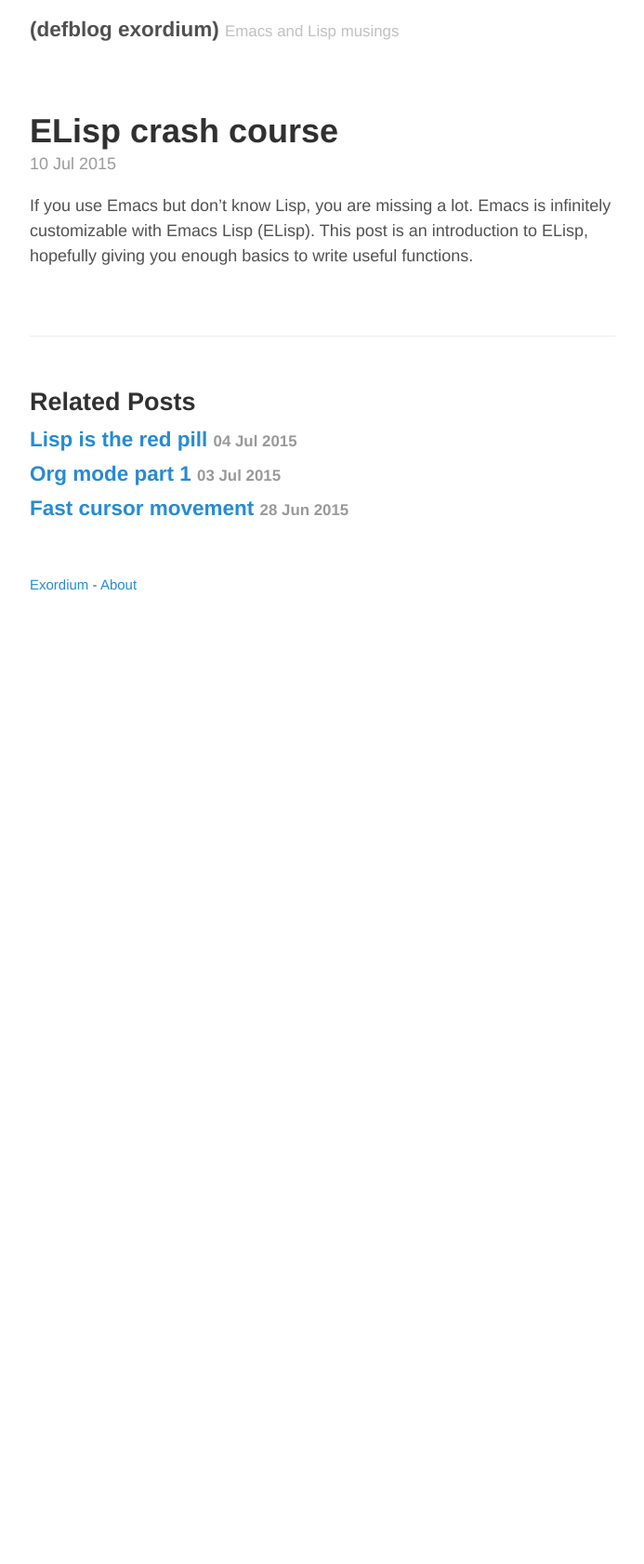
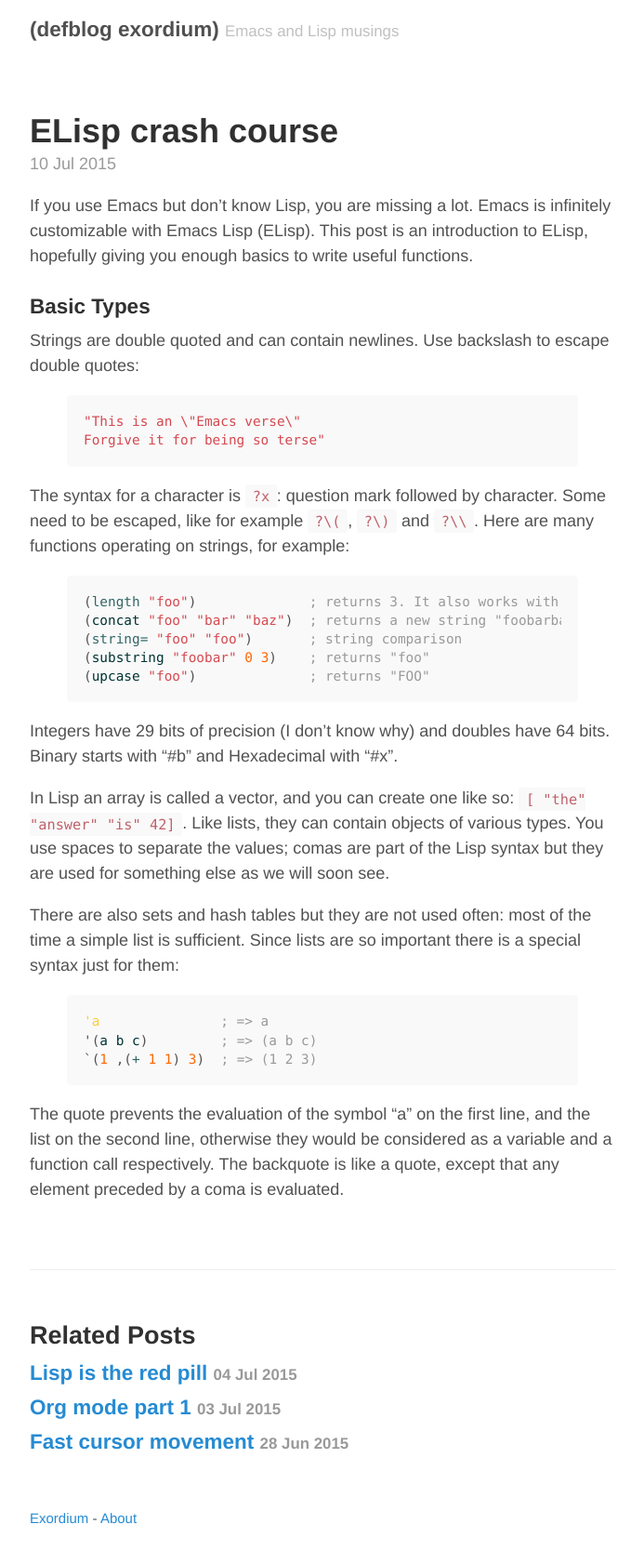
Before and after one commit to philippe-grenet/philippe-grenet.github.io, a Jekyll site: the page built from _posts/2015-07-10-lisp-part-2.md, in a window 1280 px wide. Shown: the whole page at 93% size, without its empty margins (293-986 px from the left). Built offline with Jekyll 4.4.1, drawn with Linux system fonts in a browser that asks for light colours; before the commit the page ends 900 px from its top, so only the background shows below that.

Commit message:
debugging publish take 2

```diff
--- a/_posts/2015-07-10-lisp-part-2.md
+++ b/_posts/2015-07-10-lisp-part-2.md
@@ -7,3 +7,48 @@ date: 2015-07-10
 If you use Emacs but don't know Lisp, you are missing a lot. Emacs is
 infinitely customizable with Emacs Lisp (ELisp). This post is an introduction
 to ELisp, hopefully giving you enough basics to write useful functions.
+
+### Basic Types
+
+Strings are double quoted and can contain newlines. Use backslash to escape
+double quotes:
+
+{% highlight lisp %}
+"This is an \"Emacs verse\"
+Forgive it for being so terse"
+{% endhighlight %}
+
+The syntax for a character is `?x`: question mark followed by character. Some
+need to be escaped, like for example `?\(`, `?\)` and `?\\`. Here are many
+functions operating on strings, for example:
+
+{% highlight lisp %}
+(length "foo")              ; returns 3. It also works with lists.
+(concat "foo" "bar" "baz")  ; returns a new string "foobarbaz"
+(string= "foo" "foo")       ; string comparison
+(substring "foobar" 0 3)    ; returns "foo"
+(upcase "foo")              ; returns "FOO"
+{% endhighlight %}
+
+Integers have 29 bits of precision (I don't know why) and doubles have 64
+bits. Binary starts with "#b" and Hexadecimal with "#x".
+
+In Lisp an array is called a vector, and you can create one like so:
+`[ "the" "answer" "is" 42]`. Like lists, they can contain objects of various
+types. You use spaces to separate the values; comas are part of the Lisp syntax
+but they are used for something else as we will soon see.
+
+There are also sets and hash tables but they are not used often: most of the
+time a simple list is sufficient. Since lists are so important there is a
+special syntax just for them:
+
+{% highlight lisp %}
+'a               ; => a
+'(a b c)         ; => (a b c)
+`(1 ,(+ 1 1) 3)  ; => (1 2 3)
+{% endhighlight %}
+
+The quote prevents the evaluation of the symbol "a" on the first line, and the
+list on the second line, otherwise they would be considered as a variable and a
+function call respectively. The backquote is like a quote, except that any
+element preceded by a coma is evaluated.
```
